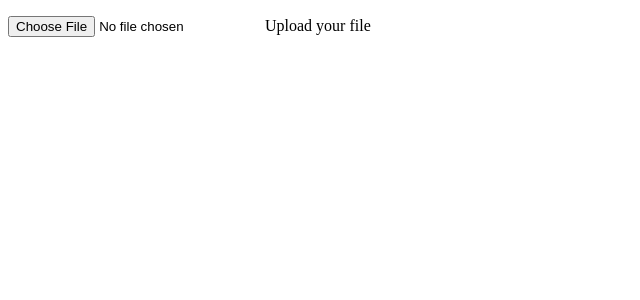
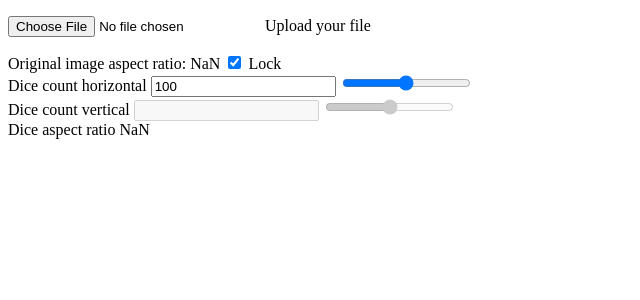
Before and after one commit to Skaillet91/slice-and-dice, a SvelteKit app: page / in a window 1280 px wide. Shown: the top 300 px of the page, without its empty margins (0-640 px from the left). Built offline with nearby package versions, Linux system fonts and the light colour scheme.

Commit message:
Added aspect ratio and dice count controls

```diff
--- a/src/routes/+page.svelte
+++ b/src/routes/+page.svelte
@@ -2,6 +2,20 @@
 	const authorizedExtensions = ['.jpg', '.jpeg', '.png', '.webp'];
 	const size = 600;
 	let canvas: HTMLCanvasElement | undefined; // popuplated from `bind:this`
+
+	let originalImageWidth = $state(0);
+	let originalImageHeight = $state(0);
+	let lockOriginalImageAspectRatio = $state(true);
+	let originalImageAspectRatio = $derived(originalImageWidth / originalImageHeight);
+
+	let diceCountHorizontal = $state(100);
+	let diceCountVertical = $state(60);
+	let diceCountVerticalEffective = $derived(
+		lockOriginalImageAspectRatio
+			? Math.round(diceCountHorizontal / originalImageAspectRatio)
+			: diceCountVertical
+	);
+	let diceAspectRatio = $derived(diceCountHorizontal / diceCountVerticalEffective);
 
 	// $effect(() => {
 	//   const ctx = canvas.getContext('2d');
@@ -39,8 +53,12 @@
 				if (!canvas) {
 					throw new Error('Expected `canvas` to be initialized at this point.');
 				}
+
 				canvas.width = img.width;
 				canvas.height = img.height;
+
+				originalImageWidth = img.width;
+				originalImageHeight = img.height;
 
 				const ctx = canvas.getContext('2d');
 
@@ -71,4 +89,47 @@
 	</label>
 </p>
 
+<div>
+	<span>Original image aspect ratio:</span>
+	<span>{originalImageAspectRatio}</span>
+	<label>
+		<input type="checkbox" bind:checked={lockOriginalImageAspectRatio} />
+		Lock
+	</label>
+</div>
+
+<div>
+	<label>
+		<span>Dice count horizontal</span>
+		<input type="number" min="1" bind:value={diceCountHorizontal} />
+		<input type="range" min="1" max="200" bind:value={diceCountHorizontal} />
+	</label>
+</div>
+
+<div>
+	<label>
+		<span>Dice count vertical</span>
+		<input
+			type="number"
+			min="1"
+			value={diceCountVerticalEffective}
+			disabled={lockOriginalImageAspectRatio}
+			oninput={(e) => diceCountVertical = parseInt((e.target as HTMLInputElement).value, 10)}
+		/>
+		<input
+			type="range"
+			min="1"
+			max="200"
+			value={diceCountVerticalEffective}
+			disabled={lockOriginalImageAspectRatio}
+			oninput={(e) => diceCountVertical = parseInt((e.target as HTMLInputElement).value, 10)}
+		/>
+	</label>
+</div>
+
+<div>
+	<span>Dice aspect ratio</span>
+	<span>{diceAspectRatio}</span>
+</div>
+
 <canvas bind:this={canvas} width={size} height={size} style="width: 500px; height: auto"></canvas>
```
